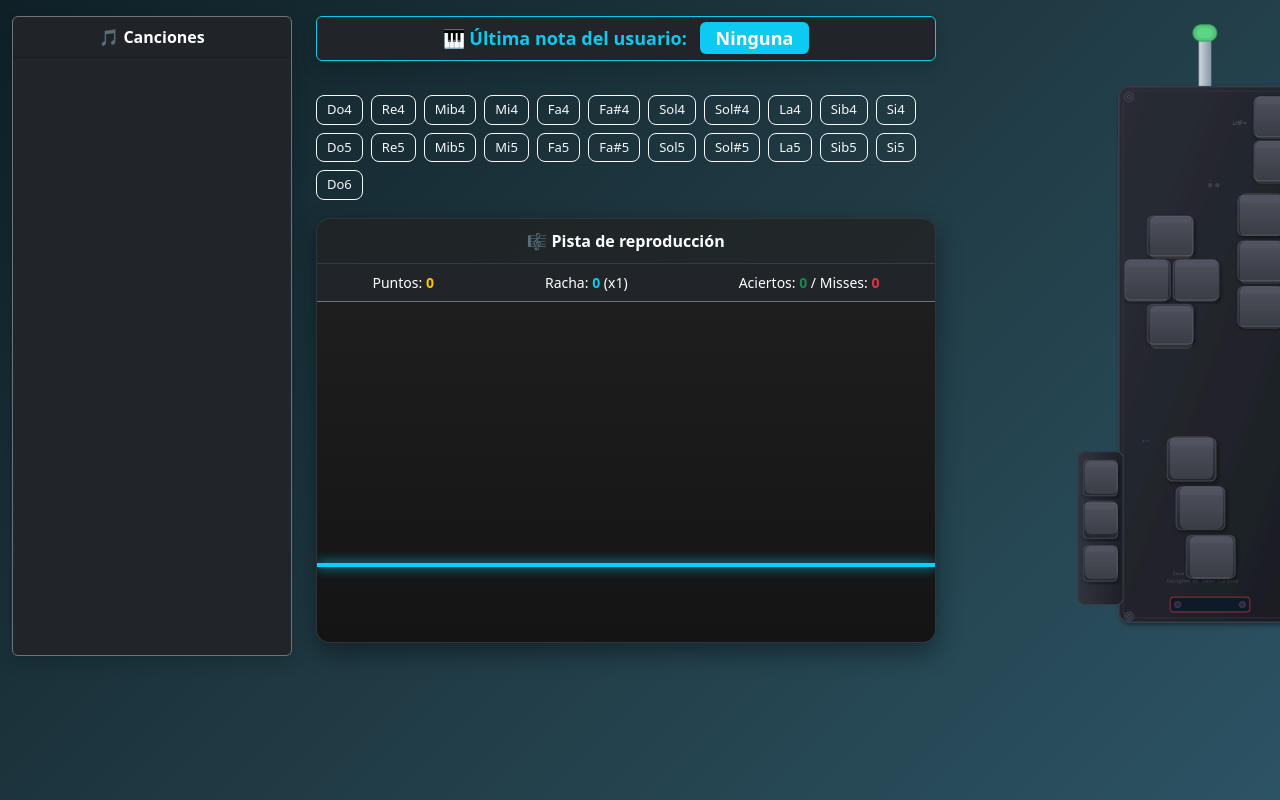
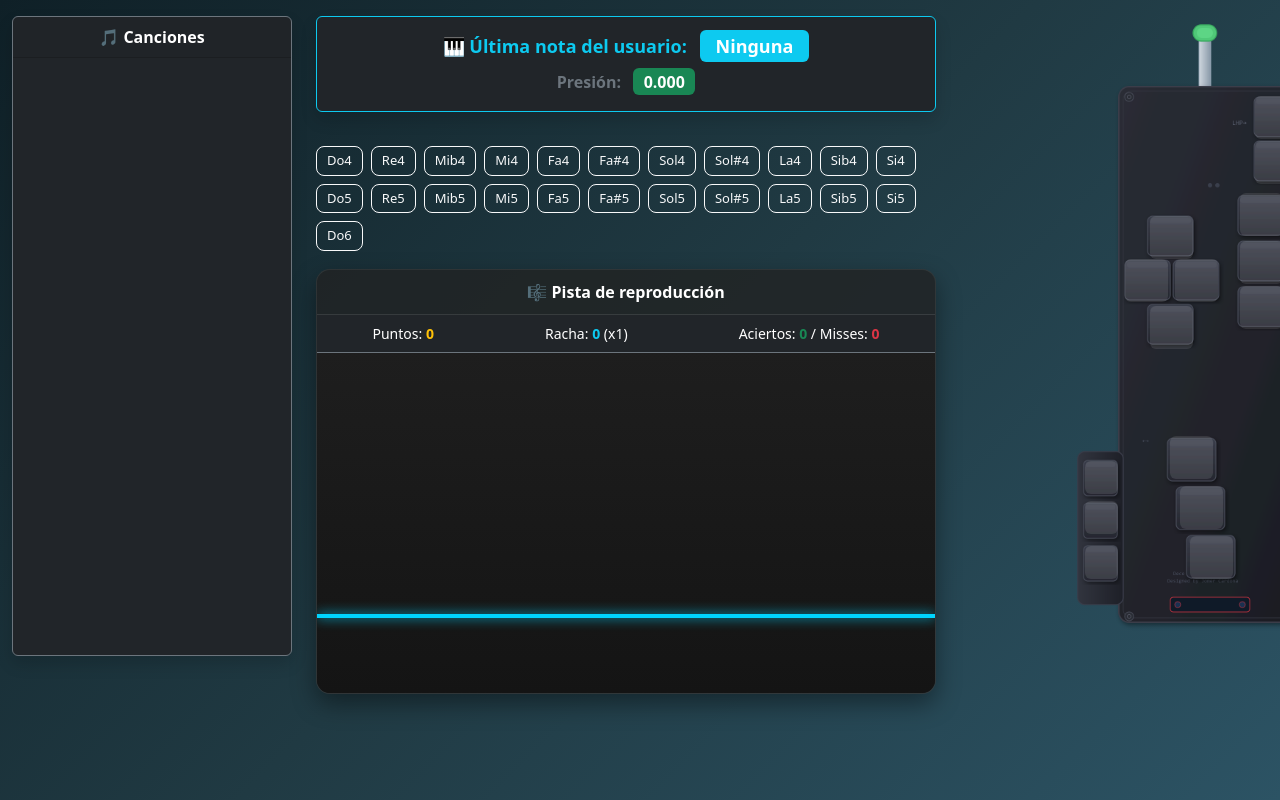
Before and after one commit to exteruz/saxo_app, a plain HTML site: page public/index.html in a window 1280 px wide. Shown: the top 800 px of the page. Drawn offline with nearby package versions, Linux system fonts and the light colour scheme.

Commit message:
version3

```diff
--- a/public/index.html
+++ b/public/index.html
@@ -36,12 +36,34 @@
         <div id="player-section">
 
 
-            <div class="card bg-dark border-info mb-3 text-center shadow">
-    <div class="card-body p-2 text-info fw-bold" style="font-size: 18px;">
-        🎹 Última nota del usuario: <span id="nota-usuario-actual" class="text-white bg-info px-3 py-1 rounded ms-2">Ninguna</span>
+            <div class="card bg-dark border-info mb-3 shadow">
+
+    <div class="card-body">
+
+        <div class="text-center text-info fw-bold mb-2" style="font-size:18px;">
+            🎹 Última nota del usuario:
+            <span id="nota-usuario-actual"
+                  class="text-white bg-info px-3 py-1 rounded ms-2">
+                Ninguna
+            </span>
+        </div>
+
+        <div class="text-center">
+
+            <span class="text-secondary fw-bold">
+                Presión:
+            </span>
+
+            <span id="pressure-value"
+                  class="badge bg-success fs-6 ms-2">
+                0.000
+            </span>
+
+        </div>
+
     </div>
+
 </div>
-
             <!-- ================= BOTONES DE NOTAS ================= -->
             <div id="notes-panel">
 
--- a/public/index.js
+++ b/public/index.js
@@ -30,6 +30,11 @@ socket.addEventListener("message", (event) => {
 
         // 2. Iluminar visualmente el saxofón estático
         seleccionarNota(msg.value);
+        const pressure = document.getElementById("pressure-value");
+
+        if (pressure && msg.pressure !== undefined) {
+    pressure.textContent = Number(msg.pressure).toFixed(3);
+}
 
         // ============================================================
         // COLOCA ESTO AQUÍ: Envía la nota al motor para sumar puntos
```
Also changed, not shown: 1 other file.
